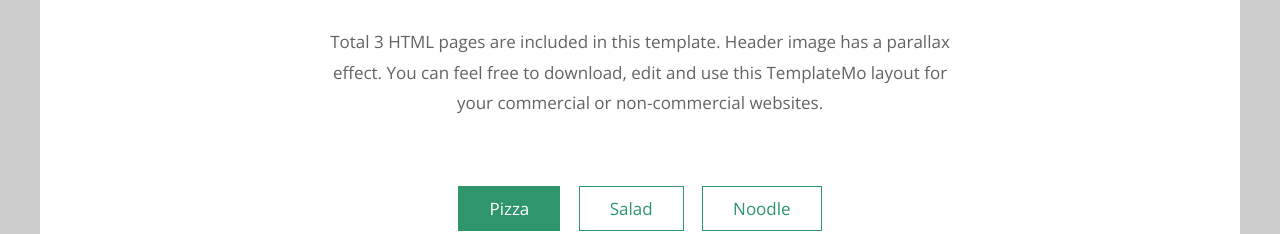
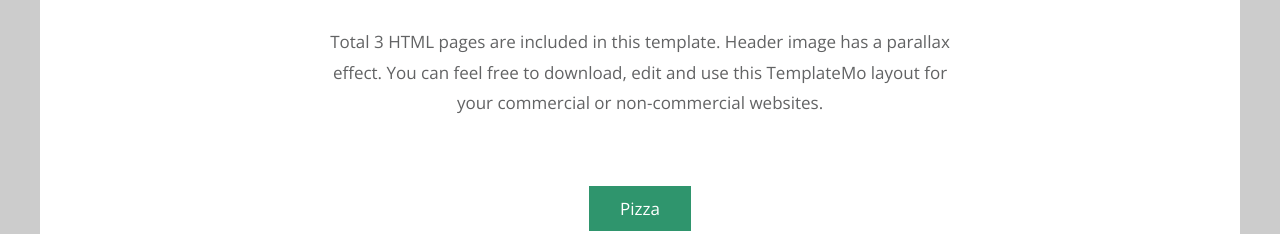
Before and after one commit to gabrielmaia3/gabrielmaia3.github.io, a plain HTML site: page index.html in a window 1280 px wide. Shown: the part 566-800 px from the top of the page. Drawn offline with nearby package versions, Linux system fonts and the light colour scheme.

Commit message:
Removed unused buttons

```diff
--- a/index.html
+++ b/index.html
@@ -54,8 +54,6 @@ https://templatemo.com/tm-539-simple-house
 				<nav>
 					<ul>
 						<li class="tm-paging-item"><a href="#" class="tm-paging-link active">Pizza</a></li>
-						<li class="tm-paging-item"><a href="#" class="tm-paging-link">Salad</a></li>
-						<li class="tm-paging-item"><a href="#" class="tm-paging-link">Noodle</a></li>
 					</ul>
 				</nav>
 			</div>
```
